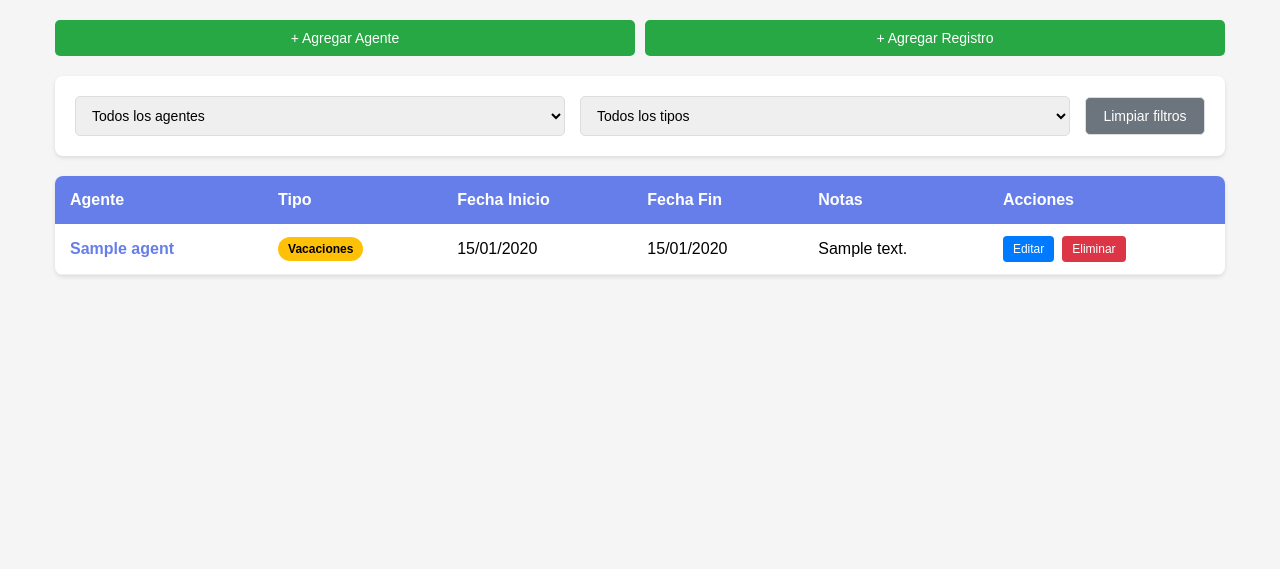
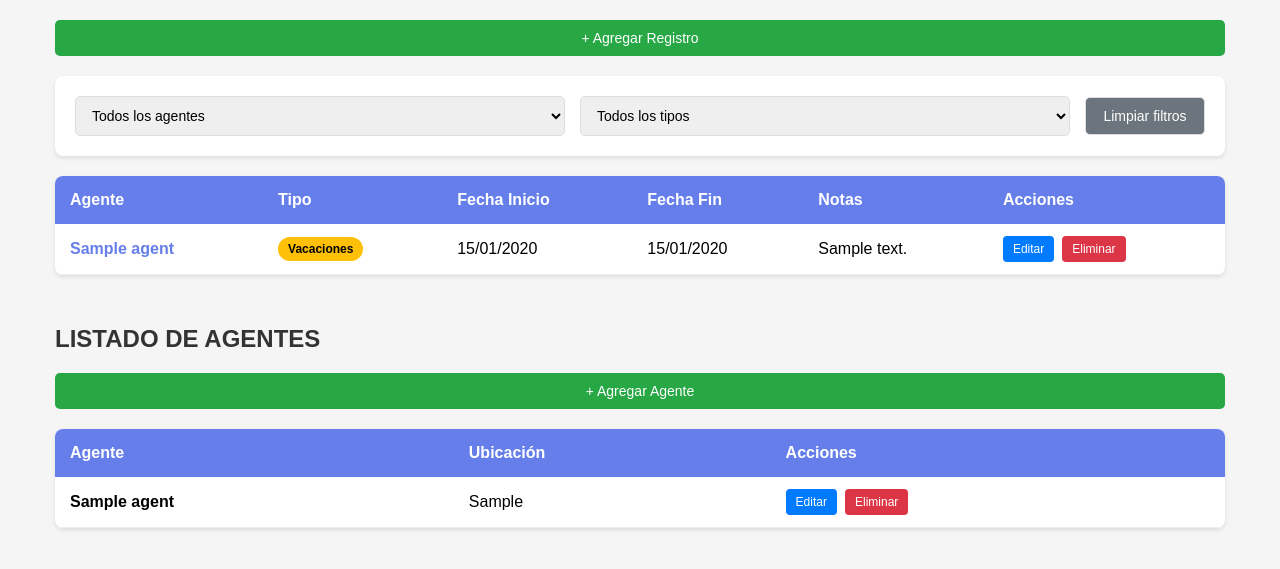
Before and after one commit to hidr4lisk/experimento, a Django app: page / in a window 1280 px wide. Shown: the part 64-633 px from the top of the page. Run offline with Django 5.2, Linux system fonts and the light colour scheme; a user stored in the database is signed in; tables that the repository leaves empty hold one stand-in row (values such as "Sample post").

Commit message:
feat: Implement agent listing and deletion functionality for administrators on the home page.

```diff
--- a/experimentapp/templates/experimentapp/home.html
+++ b/experimentapp/templates/experimentapp/home.html
@@ -283,7 +283,6 @@
     <div class="container">
         {% if is_admin %}
         <div class="actions">
-            <a href="{% url 'add_agent' %}">+ Agregar Agente</a>
             <a href="{% url 'add_record' %}">+ Agregar Registro</a>
         </div>
         {% endif %}
@@ -351,6 +350,42 @@
             </div>
             {% endif %}
         </div>
+
+        {% if is_admin %}
+        <div style="margin-top: 50px;">
+            <h2 style="margin-bottom: 20px; color: #333;">LISTADO DE AGENTES</h2>
+
+            <div class="actions">
+                <a href="{% url 'add_agent' %}">+ Agregar Agente</a>
+            </div>
+
+            <div class="table-responsive">
+                <table>
+                    <thead>
+                        <tr>
+                            <th>Agente</th>
+                            <th>Ubicación</th>
+                            <th>Acciones</th>
+                        </tr>
+                    </thead>
+                    <tbody>
+                        {% for agent in agents %}
+                        <tr>
+                            <td><strong>{{ agent.name }}</strong></td>
+                            <td>{{ agent.location|default:"-" }}</td>
+                            <td>
+                                <div class="actions-cell">
+                                    <a href="{% url 'edit_agent' agent.id %}" class="btn-sm btn-edit">Editar</a>
+                                    <a href="{% url 'delete_agent' agent.id %}" class="btn-sm btn-delete" onclick="return confirm('¿Estás seguro de que deseas eliminar este agente? Se borrarán todos sus registros asociados.')">Eliminar</a>
+                                </div>
+                            </td>
+                        </tr>
+                        {% endfor %}
+                    </tbody>
+                </table>
+            </div>
+        </div>
+        {% endif %}
     </div>
 </body>
 </html>
--- a/experimentapp/urls.py
+++ b/experimentapp/urls.py
@@ -7,6 +7,7 @@ urlpatterns = [
     path('logout/', views.logout_view, name='logout'),
     path('add-agent/', views.add_agent, name='add_agent'),
     path('edit-agent/<int:agent_id>/', views.edit_agent, name='edit_agent'),
+    path('delete-agent/<int:agent_id>/', views.delete_agent, name='delete_agent'),
     path('add-record/', views.add_record, name='add_record'),
     path('edit-record/<int:record_id>/', views.edit_record, name='edit_record'),
     path('delete-record/<int:record_id>/', views.delete_record, name='delete_record'),
--- a/experimentapp/views.py
+++ b/experimentapp/views.py
@@ -228,6 +228,15 @@ def delete_record(request, record_id):
     record.delete()
     return redirect('home')
 
+@login_required(login_url='login')
+def delete_agent(request, agent_id):
+    if not request.user.is_superuser:
+        return HttpResponse("No autorizado", status=403)
+
+    agent = get_object_or_404(Agent, id=agent_id)
+    agent.delete()
+    return redirect('home')
+
 def debug_db(request):
     """View para diagnosticar problemas de base de datos"""
     # No verificamos autenticación aquí para poder acceder aun cuando el login falla
```
